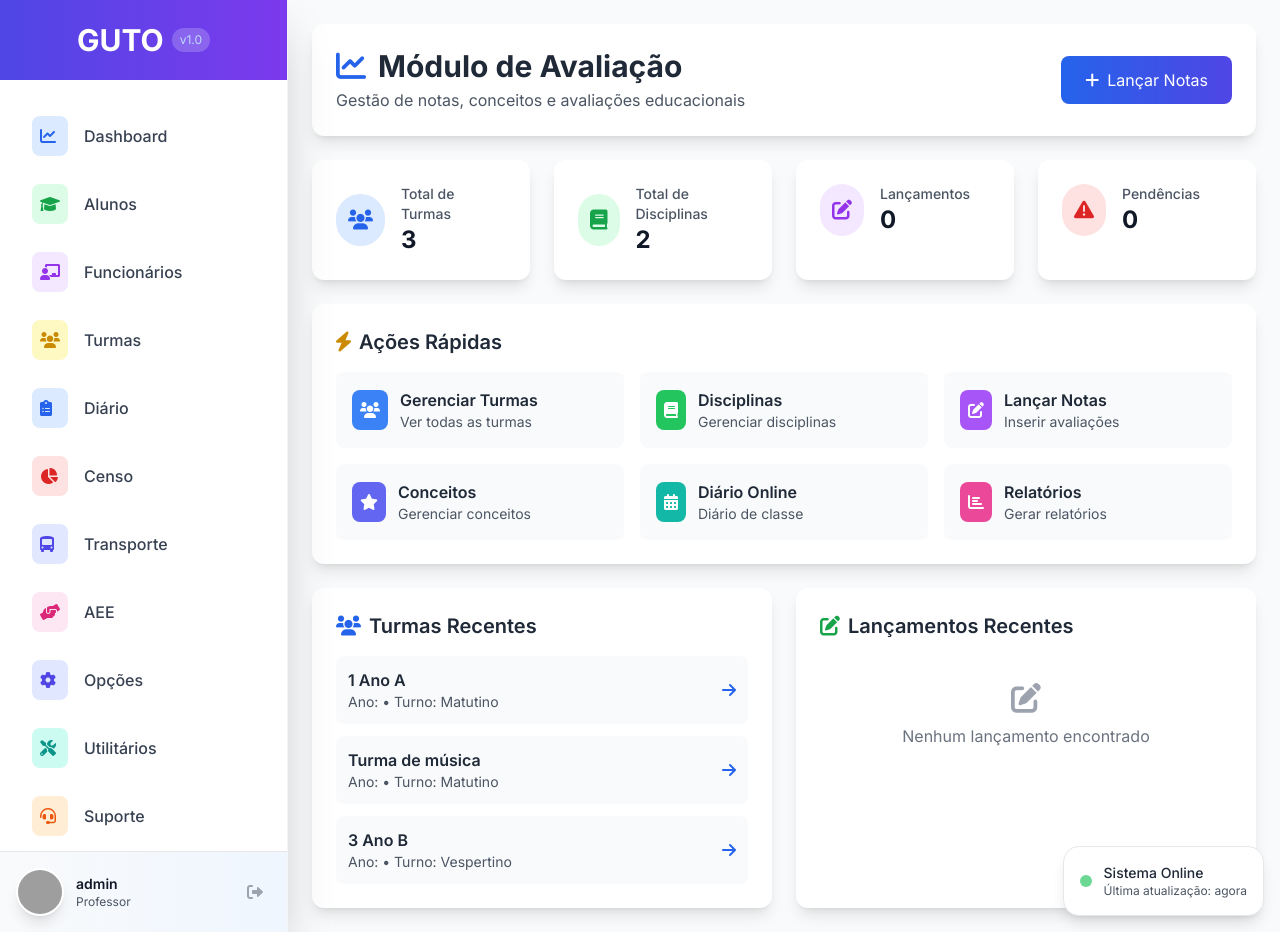
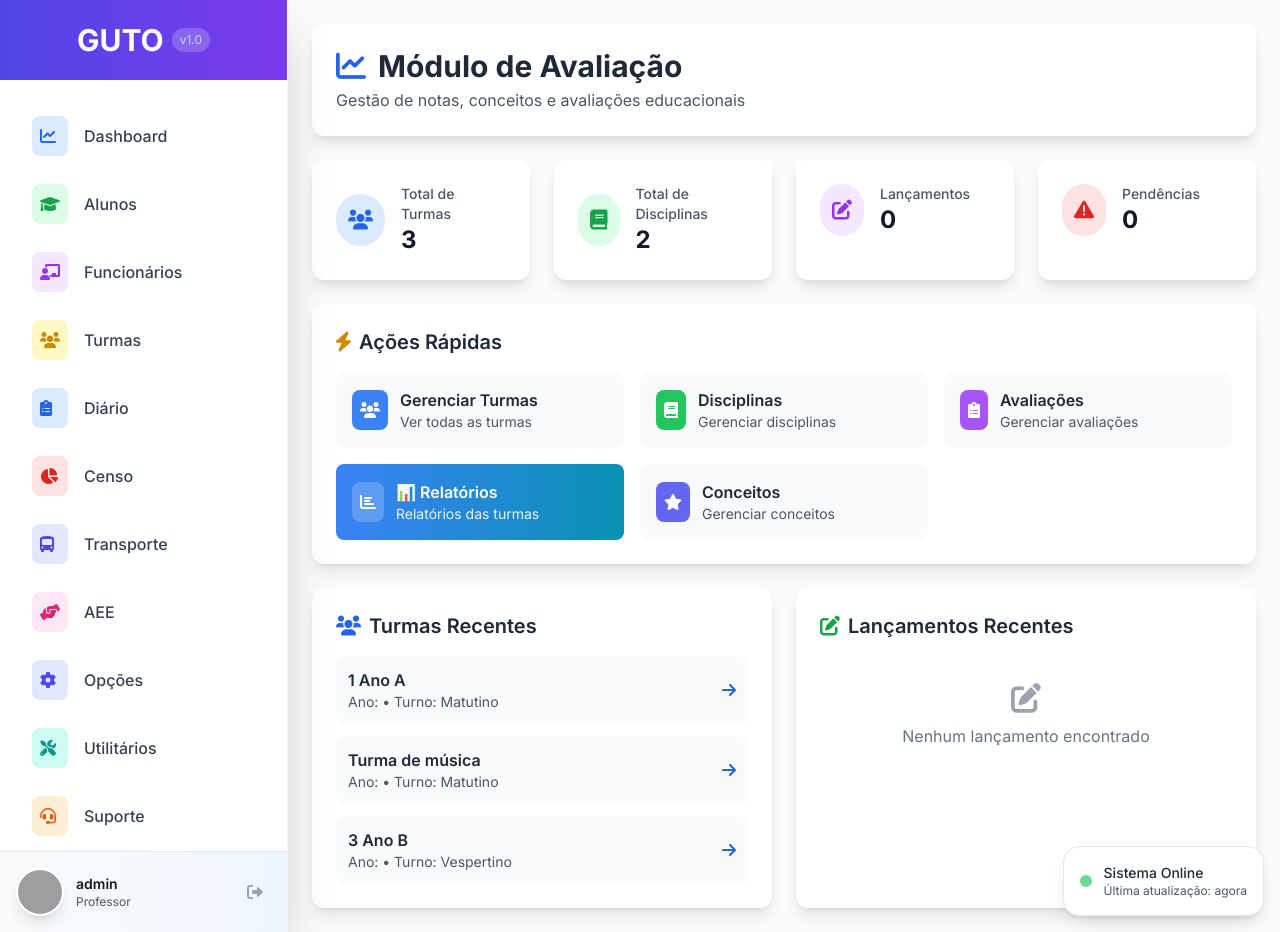
Before and after one commit to LuanCarrieiros/Guto, a Django app: page /avaliacao/ in a window 1280 px wide. Run offline with Django 5.2, Linux system fonts and the light colour scheme; a user stored in the database is signed in; data comes from the database, SQL or seed files in the repository; data that the repository does not hold is empty; style sheets or scripts are compiled from the project's sources; some libraries are stand-ins or nearby versions; grey boxes are pictures that could not be loaded.

Commit message:
Update home.html

```diff
--- a/templates/avaliacao/home.html
+++ b/templates/avaliacao/home.html
@@ -14,9 +14,7 @@
                 <p class="text-gray-600 mt-1">Gestão de notas, conceitos e avaliações educacionais</p>
             </div>
             <div class="flex space-x-3">
-                <a href="{% url 'avaliacao:notas_list' %}" class="bg-gradient-to-r from-blue-600 to-indigo-600 text-white px-6 py-3 rounded-lg hover:from-blue-700 hover:to-indigo-700 transition-all duration-200">
-                    <i class="fas fa-plus mr-2"></i>Lançar Notas
-                </a>
+                <!-- Botão de Nova Turma removido - disponível na página de listagem de turmas -->
             </div>
         </div>
     </div>
@@ -102,13 +100,23 @@
                 </div>
             </a>
 
-            <a href="{% url 'avaliacao:lancar_notas' %}" class="flex items-center p-4 bg-gray-50 rounded-lg hover:bg-gray-100 transition-colors">
+            <a href="{% url 'avaliacao:avaliacoes_list' %}" class="flex items-center p-4 bg-gray-50 rounded-lg hover:bg-gray-100 transition-colors">
                 <div class="bg-purple-500 rounded-lg p-2 mr-3">
-                    <i class="fas fa-edit text-white"></i>
+                    <i class="fas fa-clipboard-list text-white"></i>
                 </div>
                 <div>
-                    <p class="font-semibold text-gray-800">Lançar Notas</p>
-                    <p class="text-sm text-gray-600">Inserir avaliações</p>
+                    <p class="font-semibold text-gray-800">Avaliações</p>
+                    <p class="text-sm text-gray-600">Gerenciar avaliações</p>
+                </div>
+            </a>
+
+            <a href="{% url 'avaliacao:relatorios' %}" class="flex items-center p-4 bg-gradient-to-r from-blue-500 to-cyan-600 rounded-lg hover:from-blue-600 hover:to-cyan-700 transition-all text-white">
+                <div class="bg-white bg-opacity-20 rounded-lg p-2 mr-3">
+                    <i class="fas fa-chart-bar text-white"></i>
+                </div>
+                <div>
+                    <p class="font-semibold">📊 Relatórios</p>
+                    <p class="text-sm opacity-90">Relatórios das turmas</p>
                 </div>
             </a>
 
@@ -122,25 +130,6 @@
                 </div>
             </a>
 
-            <a href="{% url 'avaliacao:diario_online' %}" class="flex items-center p-4 bg-gray-50 rounded-lg hover:bg-gray-100 transition-colors">
-                <div class="bg-teal-500 rounded-lg p-2 mr-3">
-                    <i class="fas fa-calendar-alt text-white"></i>
-                </div>
-                <div>
-                    <p class="font-semibold text-gray-800">Diário Online</p>
-                    <p class="text-sm text-gray-600">Diário de classe</p>
-                </div>
-            </a>
-
-            <a href="{% url 'avaliacao:relatorios' %}" class="flex items-center p-4 bg-gray-50 rounded-lg hover:bg-gray-100 transition-colors">
-                <div class="bg-pink-500 rounded-lg p-2 mr-3">
-                    <i class="fas fa-chart-bar text-white"></i>
-                </div>
-                <div>
-                    <p class="font-semibold text-gray-800">Relatórios</p>
-                    <p class="text-sm text-gray-600">Gerar relatórios</p>
-                </div>
-            </a>
         </div>
     </div>
 
```
